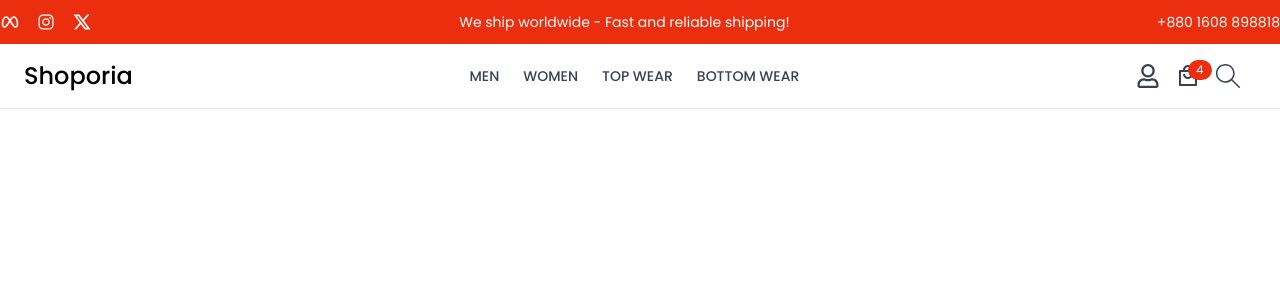
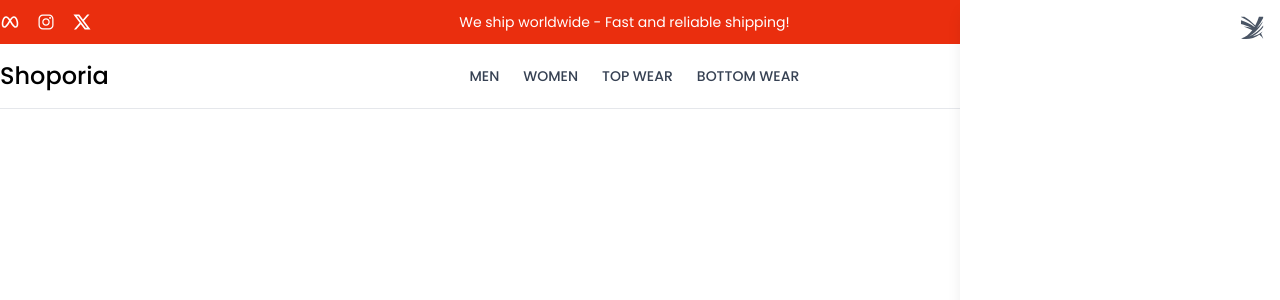
Before and after one commit to asm-shad/Shoporia, a React (Vite) app in the folder frontend/: page / in a window 1280 px wide. Shown: the top 300 px of the page. Built offline with nearby package versions, Linux system fonts and the light colour scheme.

Commit message:
Cart Drawer added and onclick functionality working

```diff
--- a/frontend/src/components/Common/Navbar.jsx
+++ b/frontend/src/components/Common/Navbar.jsx
@@ -1,4 +1,4 @@
-import React from "react";
+import React, { useState } from "react";
 // import { AiTwotoneShopping } from "react-icons/ai";
 import { FaRegUser } from "react-icons/fa";
 
@@ -6,11 +6,16 @@ import { RiMenuFold3Line, RiShoppingBag4Line } from "react-icons/ri";
 
 import { Link } from "react-router-dom";
 import SearchBar from "./SearchBar";
+import CartDrawer from "../Layout/CartDrawer";
 
 const Navbar = () => {
+  const [drawerOpen, setDrawerOpen] = useState(true);
+  const toggleCartDrawer = () => {
+    setDrawerOpen(!drawerOpen);
+  };
   return (
     <>
-      <nav className="container mx-auto flex items-center justify-between py-4 px-6">
+      <nav className="container mx-auto flex items-center justify-between py-4 ">
         {/* Left-Logo */}
         <div>
           <Link to="/" className="text-2xl font-medium">
@@ -49,7 +54,10 @@ const Navbar = () => {
           <Link to="/profile" className="hover:text-black">
             <FaRegUser className="h-6 w-6 text-gray-700"></FaRegUser>
           </Link>
-          <button className="relative hover:text-black">
+          <button
+            onClick={toggleCartDrawer}
+            className="relative hover:text-black"
+          >
             <RiShoppingBag4Line className="h-6 w-6  text-gray-700"></RiShoppingBag4Line>
             <span className="absolute bg-jeny-red text-white text-xs rounded-full px-2 py-0.5 -top-1">
               4
@@ -65,6 +73,10 @@ const Navbar = () => {
           </button>
         </div>
       </nav>
+      <CartDrawer
+        drawerOpen={drawerOpen}
+        toggleCartDrawer={toggleCartDrawer}
+      ></CartDrawer>
     </>
   );
 };
--- a/frontend/src/components/Common/SearchBar.jsx
+++ b/frontend/src/components/Common/SearchBar.jsx
@@ -48,7 +48,7 @@ const SearchBar = () => {
             type="button"
             className="absolute right-4 top-1/2 transform -translate-y-1/2"
           >
-            <GiCrossedAirFlows className="h-6 w-6 text-gray-700 text-gray-600 hover:text-gray-800"></GiCrossedAirFlows>
+            <GiCrossedAirFlows className="h-6 w-6 text-gray-600 hover:text-gray-800"></GiCrossedAirFlows>
           </button>
         </form>
       ) : (
--- /dev/null
+++ b/frontend/src/components/Layout/CartDrawer.jsx
@@ -0,0 +1,22 @@
+import React, { useState } from "react";
+import { GiCrossedAirFlows } from "react-icons/gi";
+
+const CartDrawer = ({ drawerOpen, toggleCartDrawer }) => {
+  return (
+    <div
+      className={`fixed top-0 right-0 sm:w-1/4 h-full bg-white shadow-lg transform transition-transform duration-300 flex flex-col z-50 ${
+        drawerOpen ? "translate-x-0" : "translate-x-full"
+      }`}
+    >
+      {/* Close Button */}
+      <div className="flex justify-end p-4">
+        <button onClick={toggleCartDrawer}>
+          <GiCrossedAirFlows className="h-6 w-6 text-gray-600 hover:text-gray-800"></GiCrossedAirFlows>
+        </button>
+      </div>
+      {/* Cart Content with scrollable area  */}
+    </div>
+  );
+};
+
+export default CartDrawer;
```
